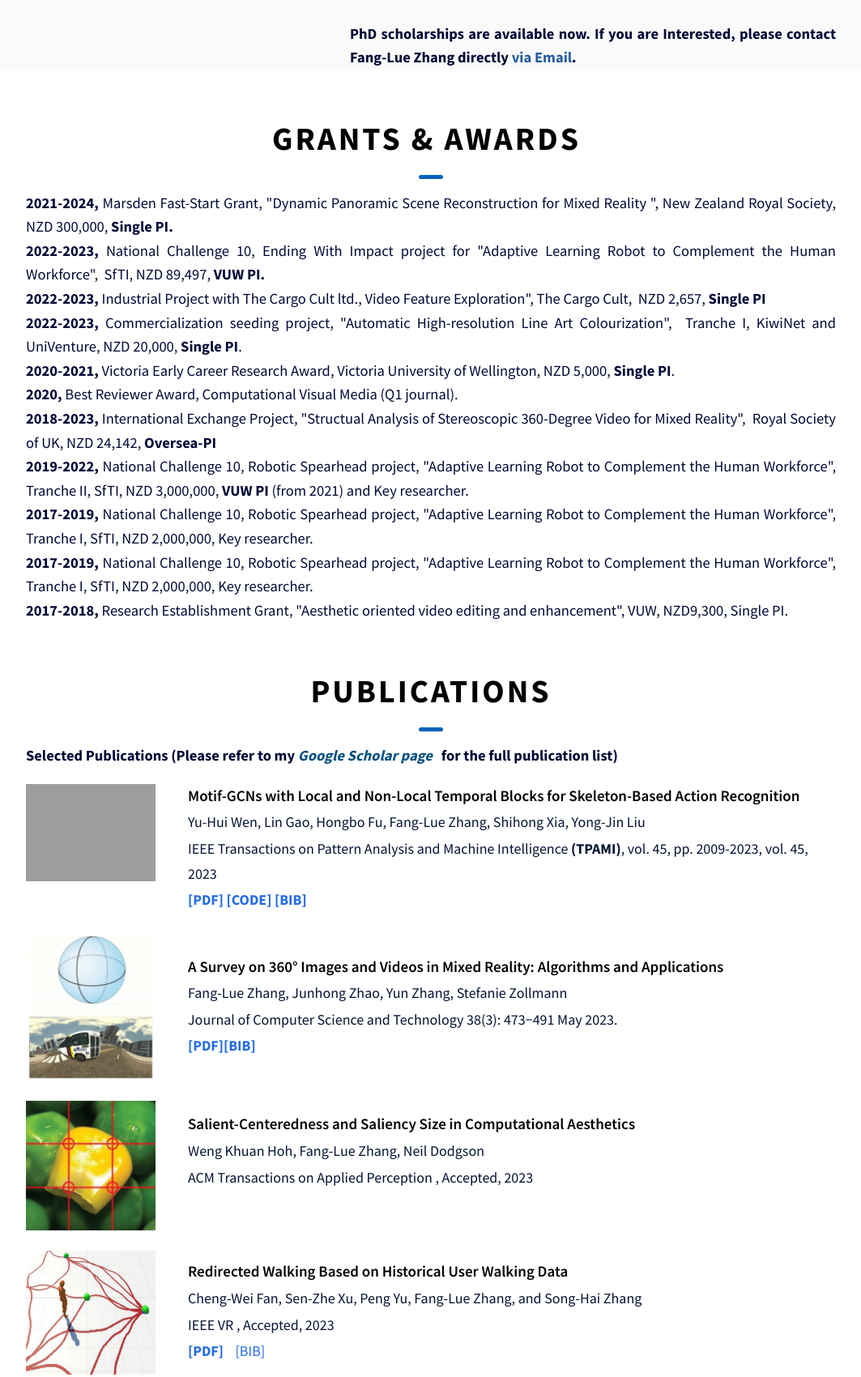
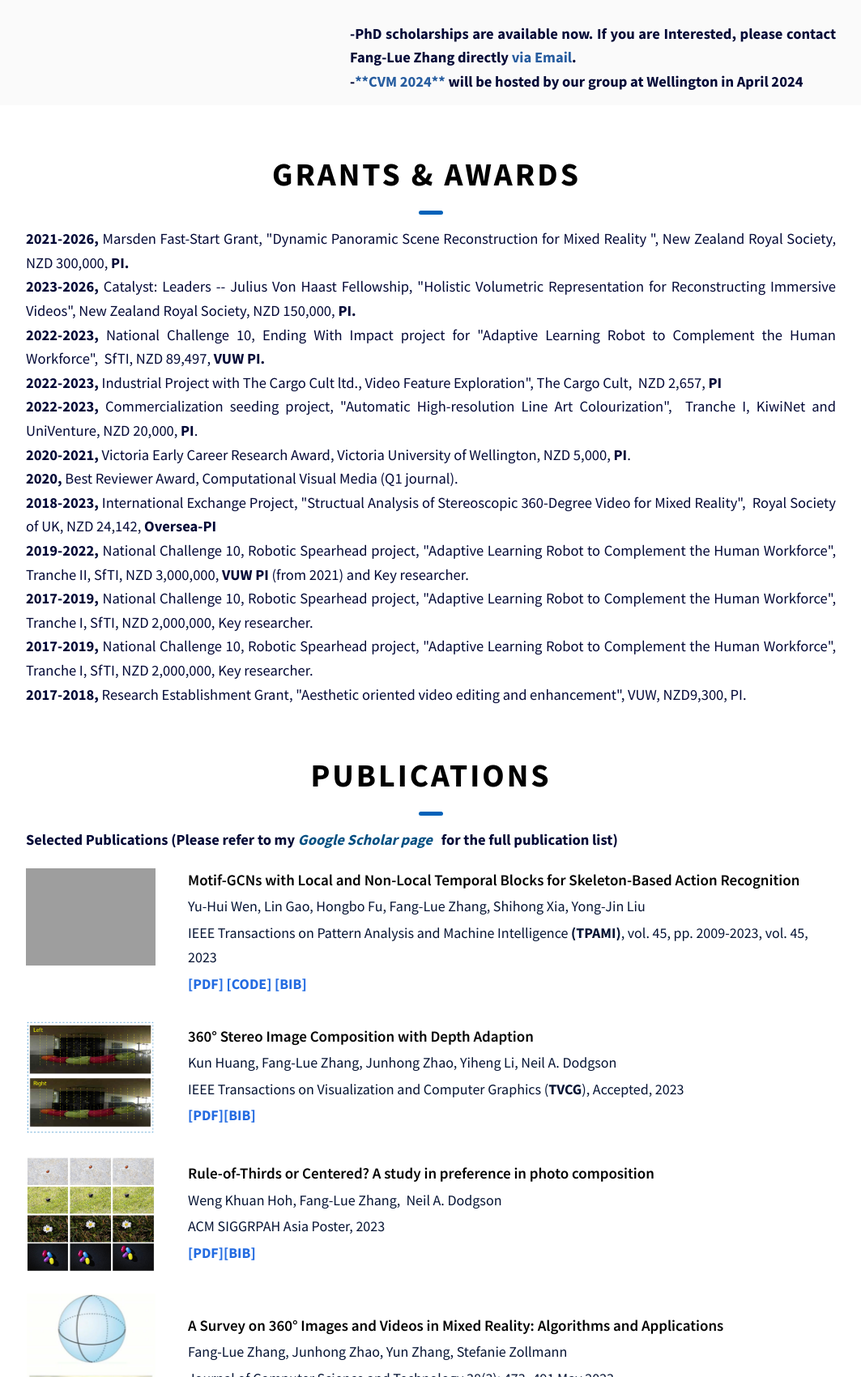
Before and after one commit to fanglue/fanglue.github.io, a website: page index.html in a window 1280 px wide. Shown: the part 695-2395 px from the top of the page at 81% size, without its empty margins (108-1171 px from the left). Drawn offline with Linux system fonts and the light colour scheme; grey boxes are pictures that could not be loaded.

Commit message:
2023Update2

```diff
--- /dev/null
+++ b/bibs/AsiaPoster.txt
@@ -0,0 +1,6 @@
+@ARTICLE{Hoh2023SIGA,
+  author={How, Weng Khuan and Zhang, Fang-Lue and Dodgson, Neil A.},
+  journal={ACM SIGGRAPH Asia Posters},
+  title={Rule-of-Thirds or Centered? A study in preference in photo composition},
+  year={2023},
+}
--- /dev/null
+++ b/bibs/Comp360.txt
@@ -0,0 +1,6 @@
+@ARTICLE{Huang2023TVCG,
+  author={Huang, Kun and Zhang, Fang-Lue and Zhao, Junhong and Li, Yiheng and Dodgson, Neil A.},
+  journal={IEEE Transactions on Visualization and Computer Graphics},
+  title={360° Stereo Image Composition with Depth Adaption},
+  year={2023},
+}
--- a/index.html
+++ b/index.html
@@ -111,22 +111,25 @@
             <p><span class="heading-sec__sub">&nbsp; &nbsp; &nbsp;</span></p>
             <p><span class="heading-sec__sub">My current research interests include deep learning-based image and video manipulation approaches and panoramic 360-degree image processing for Robotics and Virtual Reality applications. I have been actively contributing to computer graphics and image processing community. I received the Victoria Early-Career Research Excellence Award in 2019 and Marsden Fast-Start Grant in 2020. I served as program chair of Pacific Graphics 2020 and 2021. I am on the editorial board of Computer &amp; Graphics. I am a committee member and the Industry Relationship Coordinator of&nbsp;IEEE Central New Zealand Sector.</span> </p>
             <p><span class="heading-sec__sub">&nbsp; &nbsp; &nbsp;</span></p>
-			  <p><span class="heading-sec__sub"><strong>PhD scholarships are available now. If you are Interested, please contact Fang-Lue Zhang directly <font color="#265c9f"><a href="mailto: z.fanglue@gmail.com">via Email</a></font><a>.</a></strong></span> </p>
-
-      </div>
+		    <p><span class="heading-sec__sub"><strong>-PhD scholarships are available now. If you are Interested, please contact Fang-Lue Zhang directly <font color="#265c9f"><a href="mailto: z.fanglue@gmail.com">via Email</a></font><a>.&nbsp;</a></strong></span></p>
+			   <p><span class="heading-sec__sub"><strong>-<strong><font color="#265c9f"><a href="http://iccvm.org/2024/">**CVM 2024**</a></font></strong> will be hosted by our group at Wellington in April 2024</strong></span></p>
+			  <p>&nbsp;</p>
+          </div>
     </div></div></section>
 
 	      <section id="projects" class="projects">
       <div class="main-container">
-        <h2 class="heading heading-sec heading-sec__mb-bg"> <span class="heading-sec__main">Grants &amp; AwarDS&nbsp;</span> <span class="heading-sec__sub"> <strong> 2021-2024,</strong> Marsden Fast-Start Grant, "Dynamic Panoramic Scene Reconstruction for Mixed Reality ", New Zealand Royal Society, NZD 300,000, <strong>Single PI.</strong>&nbsp;&nbsp;</span>
+        <h2 class="heading heading-sec heading-sec__mb-bg"> <span class="heading-sec__main">Grants &amp; AwarDS&nbsp;</span>
+			<span class="heading-sec__sub"> <strong> 2021-2026,</strong> Marsden Fast-Start Grant, "Dynamic Panoramic Scene Reconstruction for Mixed Reality ", New Zealand Royal Society, NZD 300,000, <strong>PI.</strong>&nbsp;&nbsp;</span>
+		    <span class="heading-sec__sub"> <strong> 2023-2026,</strong> Catalyst: Leaders -- Julius Von Haast Fellowship, "Holistic Volumetric Representation for Reconstructing Immersive Videos", New Zealand Royal Society, NZD 150,000, <strong>PI.</strong>&nbsp;&nbsp;</span>
 			<span class="heading-sec__sub"> <strong> 2022-2023, </strong> National Challenge 10, Ending With Impact project for "Adaptive Learning Robot to Complement the Human Workforce",&nbsp; SfTI, NZD 89,497, <strong>VUW PI.</strong></span>
-			<span class="heading-sec__sub"><strong> 2022-2023, </strong>Industrial Project with The Cargo Cult ltd.,  Video Feature Exploration", The Cargo Cult,&nbsp; NZD 2,657,&nbsp;<strong>Single PI</strong></span> <span class="heading-sec__sub"><strong> 2022-2023,</strong> Commercialization seeding project,&nbsp;"Automatic High-resolution Line Art Colourization",&nbsp; Tranche I, KiwiNet and UniVenture, NZD 20,000, <strong>Single PI</strong>.</span>
-			<span class="heading-sec__sub"><strong> 2020-2021,</strong> Victoria Early Career Research Award, Victoria University of Wellington, NZD 5,000, <strong>Single PI</strong>.</span>
+			<span class="heading-sec__sub"><strong> 2022-2023, </strong>Industrial Project with The Cargo Cult ltd.,  Video Feature Exploration", The Cargo Cult,&nbsp; NZD 2,657,&nbsp;<strong>PI</strong></span> <span class="heading-sec__sub"><strong> 2022-2023,</strong> Commercialization seeding project,&nbsp;"Automatic High-resolution Line Art Colourization",&nbsp; Tranche I, KiwiNet and UniVenture, NZD 20,000, <strong>PI</strong>.</span>
+			<span class="heading-sec__sub"><strong> 2020-2021,</strong> Victoria Early Career Research Award, Victoria University of Wellington, NZD 5,000, <strong>PI</strong>.</span>
 			<span class="heading-sec__sub"><strong> 2020,</strong> Best Reviewer Award, Computational Visual Media (Q1 journal). </span>
 			<span class="heading-sec__sub"><strong> 2018-2023,</strong> International Exchange Project, "Structual Analysis of Stereoscopic 360-Degree Video for Mixed Reality",&nbsp; Royal Society of UK, NZD 24,142,<strong> Oversea-PI</strong></span> <span class="heading-sec__sub"> <strong> 2019-2022,</strong> National Challenge 10, Robotic Spearhead project, "Adaptive Learning Robot to Complement the Human Workforce", Tranche II, SfTI, NZD 3,000,000, <strong>VUW PI </strong>(from 2021) and Key researcher.</span>
 			<span class="heading-sec__sub"> <strong> 2017-2019,</strong> National Challenge 10, Robotic Spearhead project, "Adaptive Learning Robot to Complement the Human Workforce", Tranche I, SfTI, NZD 2,000,000, Key researcher.</span>
 			<span class="heading-sec__sub"> <strong> 2017-2019,</strong> National Challenge 10, Robotic Spearhead project, "Adaptive Learning Robot to Complement the Human Workforce", Tranche I, SfTI, NZD 2,000,000, Key researcher.</span>
-			<span class="heading-sec__sub"><strong>2017-2018, </strong>Research Establishment Grant, "Aesthetic oriented video editing and enhancement", VUW, NZD9,300, Single PI.&nbsp;</span>
+			<span class="heading-sec__sub"><strong>2017-2018, </strong>Research Establishment Grant, "Aesthetic oriented video editing and enhancement", VUW, NZD9,300,  PI.&nbsp;</span>
 
 		  </h2>
       </div>
@@ -155,6 +158,40 @@
             </div>
           </div>
         <div class="projects__content">
+			<div class="projects__row">
+            <div class="projects__row-img-cont">
+              <img
+                src="imgs/Comp360.png"
+                alt="Software Screenshot"
+                class="projects__row-img"
+                loading="lazy"
+              />
+            </div>
+
+            <div class="projects__row-content">
+              <h3 class="projects__row-content-title">360° Stereo Image Composition with Depth Adaption</h3>
+              <p class="projects__row-content-desc"> Kun Huang, Fang-Lue Zhang, Junhong Zhao, Yiheng Li, Neil A. Dodgson</p>
+              <p class="projects__row-content-desc">IEEE Transactions on Visualization and Computer Graphics (<strong>TVCG</strong>), Accepted, 2023</p>
+				<p class="projects__row-content-desc" style = "color:#236BE1"><strong>[<a href="./papers/Stereo360Composition.pdf">PDF</a>][<a href="bibs/Comp360.txt">BIB</a>]</strong>&nbsp;</p>
+            </div>
+          </div>
+			<div class="projects__row">
+            <div class="projects__row-img-cont">
+              <img
+                src="imgs/AsiaPoster.jpg"
+                alt="Software Screenshot"
+                class="projects__row-img"
+                loading="lazy"
+              />
+            </div>
+
+            <div class="projects__row-content">
+              <h3 class="projects__row-content-title">Rule-of-Thirds or Centered? A study in preference in photo composition</h3>
+              <p class="projects__row-content-desc"> Weng Khuan Hoh, Fang-Lue Zhang,&nbsp; Neil A. Dodgson</p>
+              <p class="projects__row-content-desc">ACM SIGGRPAH Asia Poster, 2023</p>
+				<p class="projects__row-content-desc" style = "color:#236BE1"><strong>[<a href="./papers/AsiaPoster.pdf">PDF</a>][<a href="bibs/AsiaPoster.txt">BIB</a>]</strong>&nbsp;</p>
+            </div>
+          </div>
 		  <div class="projects__row">
             <div class="projects__row-img-cont">
               <img
@@ -164,6 +201,7 @@
                 loading="lazy"
               />
             </div>
+
             <div class="projects__row-content">
               <h3 class="projects__row-content-title">A Survey on 360° Images and Videos in Mixed Reality: Algorithms and Applications</h3>
               <p class="projects__row-content-desc"> Fang-Lue Zhang, Junhong Zhao, Yun Zhang, Stefanie Zollmann</p>
@@ -184,7 +222,7 @@
             <div class="projects__row-content">
               <h3 class="projects__row-content-title">Salient-Centeredness and Saliency Size in Computational Aesthetics</h3>
               <p class="projects__row-content-desc"> Weng Khuan Hoh, Fang-Lue Zhang, Neil Dodgson</p>
-              <p class="projects__row-content-desc">ACM Transactions on Applied Perception<strong> </strong>, Accepted, 2023&nbsp;</p>
+              <p class="projects__row-content-desc">ACM Transactions on Applied Perception (<strong>TAP</strong>)<strong> </strong>, Accepted, 2023&nbsp;</p>
 				<p class="projects__row-content-desc" style = "color:#236BE1"><strong> &nbsp;</strong></p>
            </div>
           </div>
@@ -200,7 +238,7 @@
             <div class="projects__row-content">
               <h3 class="projects__row-content-title">Redirected Walking Based on Historical User Walking Data</h3>
               <p class="projects__row-content-desc"> Cheng-Wei Fan, Sen-Zhe Xu, Peng Yu, Fang-Lue Zhang, and Song-Hai Zhang</p>
-              <p class="projects__row-content-desc">IEEE VR <strong> </strong>, Accepted, 2023&nbsp;</p>
+              <p class="projects__row-content-desc"><strong>IEEE VR</strong> <strong> </strong>, Accepted, 2023&nbsp;</p>
 				<p class="projects__row-content-desc" style = "color:#236BE1"><strong>[<a href="assets/HistoryRDW.pdf">PDF</a>] &nbsp; <a href="https://vuw-my.sharepoint.com/:f:/g/personal/zhangfa_staff_vuw_ac_nz/Eh6vF7Ge17hJmjiZ4L8nja8BWihQg1CVhkRWiDwHkmg0Ug?e=epeqCH">&nbsp;</a><a></a></strong>[BIB]</p>
            </div>
           </div>
@@ -706,7 +744,7 @@ Miao Wang,<a href="http://cg.cs.tsinghua.edu.cn/prof_hu.htm"> Shi-Min Hu*</a></p
           <div class="main-footer__row main-footer__row-2">
             <h4 class="heading heading-sm text-lt">Fang-Lue Zhang</h4>
             <p class="main-footer__short-desc">
-            Last Updated: <strong>31-Dec-2022</strong> by Fanglue Zhang at Wellington, New Zealand</p>
+            Last Updated: <strong>30-Oct-2023</strong> by Fanglue Zhang at Wellington, New Zealand</p>
           </div>
         </div>
 
```
Also changed, not shown: imgs/AsiaPoster.jpg (added), imgs/Comp360.png (added), 3 other files.
